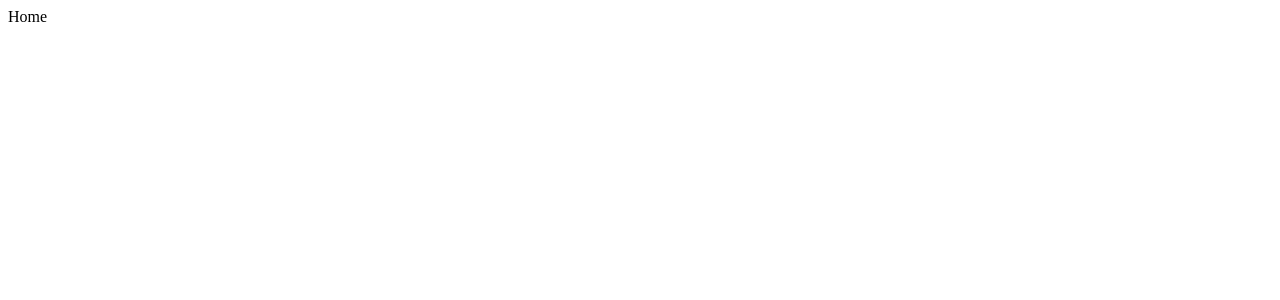
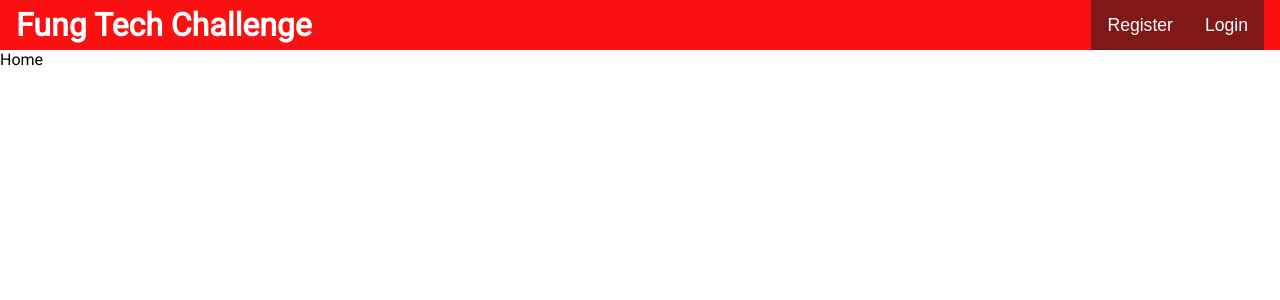
Before and after one commit to Don-Stevenson/fung-tech-challenge, a React (Create React App) app in the folder mern-auth-front/: page / in a window 1280 px wide. Shown: the top 300 px of the page. Built offline with nearby package versions, Linux system fonts and the light colour scheme.

Commit message:
import style, add header component

```diff
--- a/mern-auth-front/src/App.js
+++ b/mern-auth-front/src/App.js
@@ -3,11 +3,15 @@ import { BrowserRouter, Switch, Route } from "react-router-dom";
 import Home from "./components/pages/Home";
 import Login from "./components/auth/Login";
 import Register from "./components/auth/Register";
+import Header from "./components/layout/Header";
+
+import "./style.css"
 
 export default function App() {
   return (
     <>
       <BrowserRouter>
+      <Header/>
         <Switch>
           <Route exact path="/" component={Home} />
 
```
